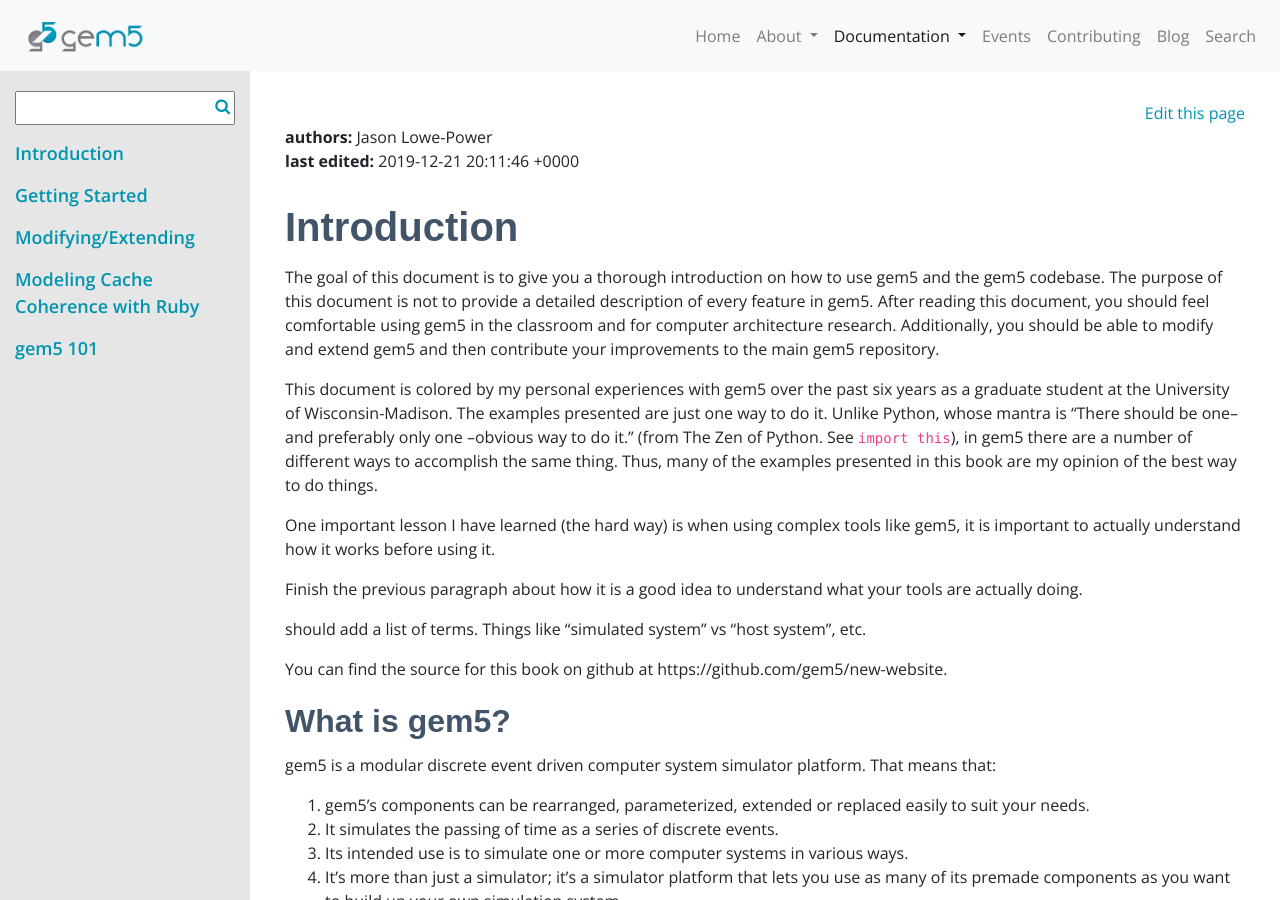
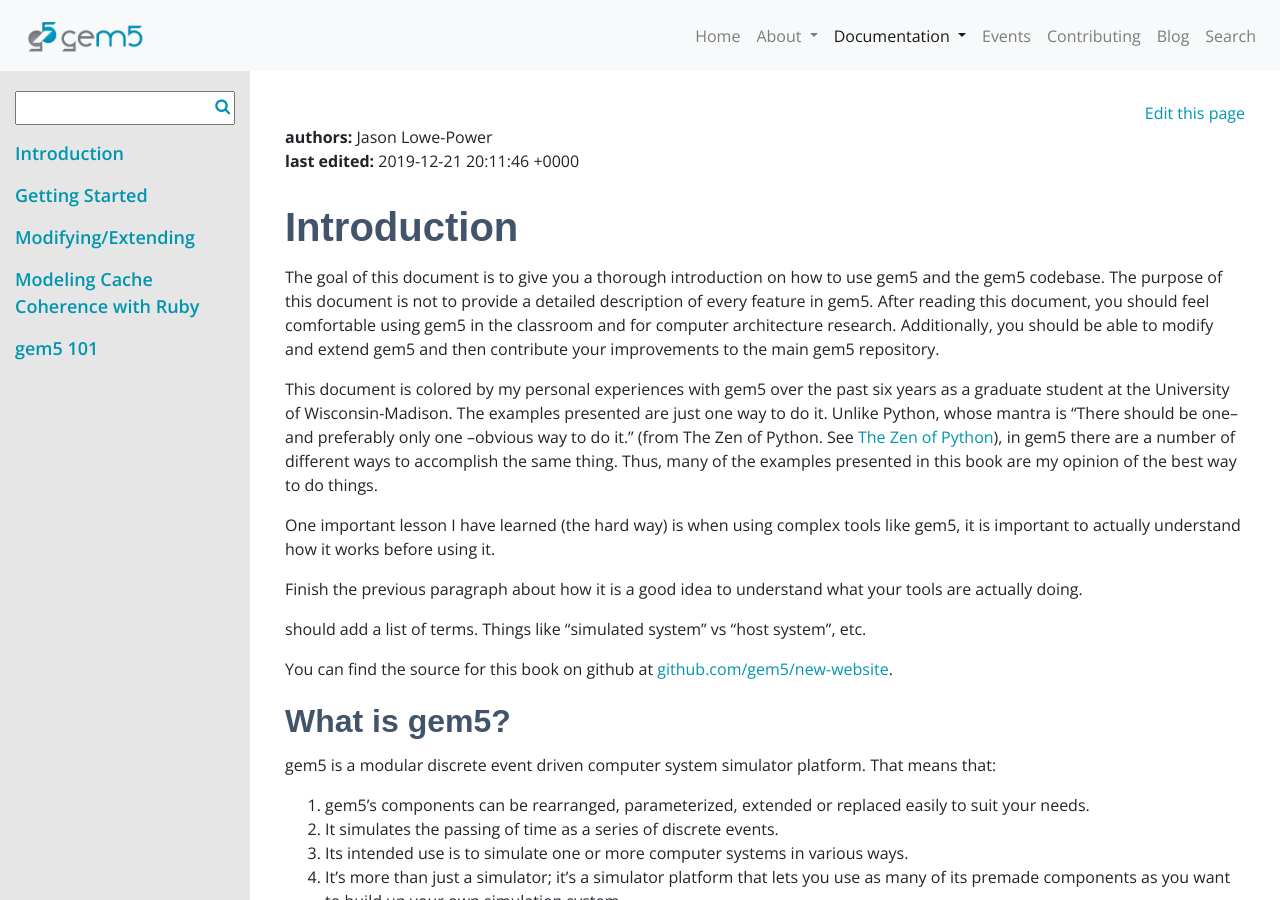
Before and after one commit to gem5/website, a Jekyll site: the page built from _pages/documentation/learning_gem5/introduction.md, in a window 1280 px wide and 900 px high. Built offline with Jekyll 4.4.1, drawn with Linux system fonts in a browser that asks for light colours; nearby versions of some CDN libraries; some web fonts are replaced; some of the changed lines change nothing that is shown.

Commit message:
fix links on learning_gem5/introduction page

```diff
--- a/_pages/documentation/learning_gem5/introduction.md
+++ b/_pages/documentation/learning_gem5/introduction.md
@@ -22,7 +22,7 @@
 Wisconsin-Madison. The examples presented are just one way to do it.
 Unlike Python, whose mantra is "There should be one-- and preferably
 only one --obvious way to do it." (from The Zen of Python. See
-`import this`), in gem5 there are a number of different ways to
+[The Zen of Python](https://www.python.org/dev/peps/pep-0020/#the-zen-of-python){:target="_blank"}), in gem5 there are a number of different ways to
 accomplish the same thing. Thus, many of the examples presented in this
 book are my opinion of the best way to do things.
 
@@ -37,7 +37,7 @@
 system", etc.
 
 You can find the source for this book on github at
-https://github.com/gem5/new-website.
+[github.com/gem5/new-website](https://github.com/gem5/new-website){:target="_blank"}.
 
 ## What is gem5?
 
@@ -74,4 +74,4 @@
 That helps you because they might be able to answer your question, and it also helps them because they'll be able to see the answers people send you.
 To find more information about the mailing lists, to sign up, or to look through archived posts visit [Mailing Lists](/mailing_lists).
 
-Before reporting a problem on the mailing list, please read [Reporting Problems](/reporting_problems).
+Before reporting a problem on the mailing list, please read [Reporting Problems](/documentation/reporting_problems).
```
